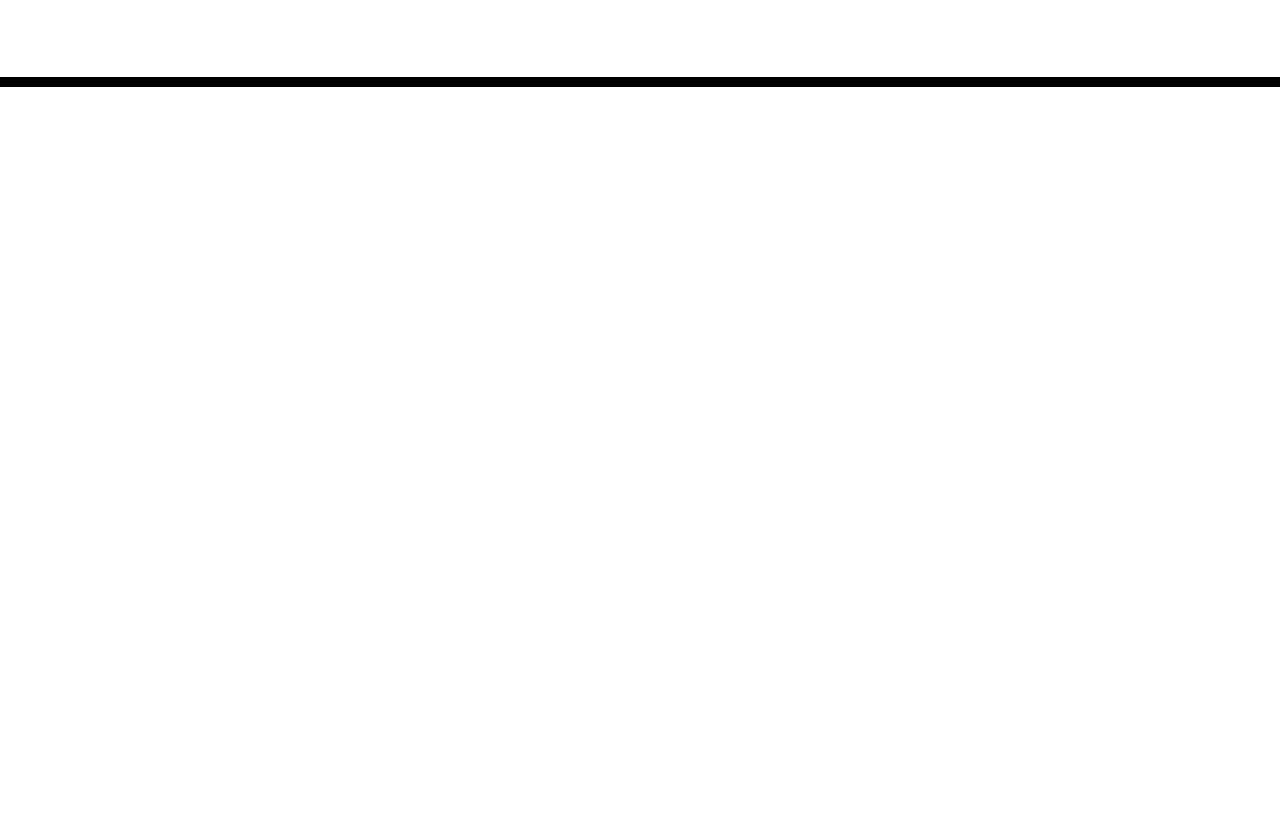
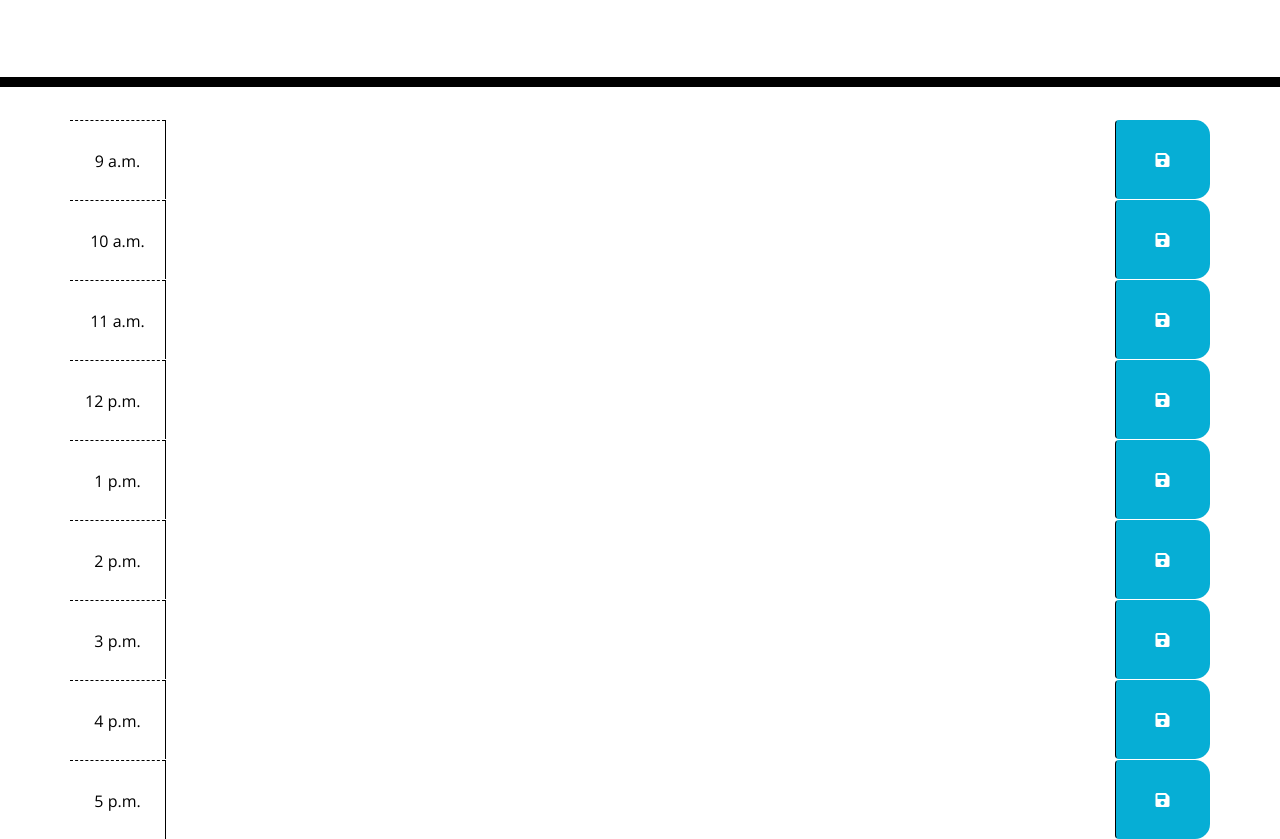
Before and after one commit to Araceli4690/work-day-scheduler, a plain HTML site: page index.html in a window 1280 px wide. Shown: the part 181-1020 px from the top of the page. Before the commit the page ends 800 px from the top, so only its background shows below. Drawn offline with nearby package versions, Linux system fonts and the light colour scheme; files that its build step writes are made by us from their sources.

Commit message:
time blocks & media query

```diff
--- a/assets/style.css
+++ b/assets/style.css
@@ -69,3 +69,25 @@ body {
     font-size: 20px;
     transition: all .3s ease-in-out;
   }
+
+  @media screen and (max-width: 768px), screen and (max-width: 575px) {
+    .row {
+      height: auto;
+      margin-top: 20px;
+    }
+
+    .hour {
+      padding-right: 17%;
+    }
+
+    .saveBtn {
+      border: 0;
+      border-radius: 0.25rem;
+      height: 50px;
+    }
+
+    textarea {
+      min-height: 85px;
+      border: 0;
+    }
+}
--- a/index.html
+++ b/index.html
@@ -18,7 +18,7 @@
       href="https://fonts.googleapis.com/css?family=Open+Sans&display=swap"
       rel="stylesheet"
     />
-    <link rel="stylesheet" href="style.css" />
+    <link rel="stylesheet" href="assets/style.css" />
     <title>Work Day Scheduler</title>
   </head>
 
@@ -28,8 +28,79 @@
       <p class="lead">A simple calendar app for scheduling your work day</p>
       <p id="currentDay" class="lead"></p>
     </header>
+
     <div class="container">
-      <!-- Timeblocks go here -->
+        <div id="hr9" class="row time-block">
+            <div class="col-md-1 hour">
+                9 a.m.
+            </div>
+            <textarea class="col-md-10 description"></textarea>
+            <button class="btn saveBtn col-md-1"><i class="fas fa-save"></i></button>
+        </div>
+
+        <div id="hr10" class="row time-block">
+            <div class="col-md-1 hour">
+                10 a.m.
+            </div>
+            <textarea class="col-md-10 description"></textarea>
+            <button class="btn saveBtn col-md-1"><i class="fas fa-save"></i></button>
+        </div>
+
+        <div id="hr11 "class="row time-block">
+            <div class="col-md-1 hour">
+                11 a.m.
+            </div>
+            <textarea class="col-md-10 description"></textarea>
+            <button class="btn saveBtn col-md-1"><i class="fas fa-save"></i></button>
+        </div>
+
+        <div id="hr12" class="row">
+            <div class="col-md-1 hour">
+               12 p.m.
+            </div>
+            <textarea class="col-md-10 description"></textarea>
+            <button class="btn saveBtn col-md-1"><i class="fas fa-save"></i></button>
+        </div>
+
+        <div id="hr1" class="row time-block">
+            <div class="col-md-1 hour">
+                1 p.m.
+            </div>
+            <textarea class="col-md-10 description"></textarea>
+            <button class="btn saveBtn col-md-1"><i class="fas fa-save"></i></button>
+        </div>
+
+        <div id="hr2" class="row time-block">
+            <div class="col-md-1 hour">
+               2 p.m.
+            </div>
+            <textarea class="col-md-10 description"></textarea>
+            <button class="btn saveBtn col-md-1"><i class="fas fa-save"></i></button>
+        </div>
+
+        <div id="hr3" class="row time-block">
+            <div class="col-md-1 hour">
+              3 p.m.
+            </div>
+            <textarea class="col-md-10 description"></textarea>
+            <button class="btn saveBtn col-md-1"><i class="fas fa-save"></i></button>
+        </div>
+
+        <div id="hr4" class="row time-block">
+            <div class="col-md-1 hour">
+              4 p.m.
+            </div>
+            <textarea class="col-md-10 description"></textarea>
+            <button class="btn saveBtn col-md-1"><i class="fas fa-save"></i></button>
+        </div>
+
+        <div id="hr5" class="row time-block">
+            <div class="col-md-1 hour">
+              5 p.m.
+            </div>
+            <textarea class="col-md-10 description"></textarea>
+            <button class="btn saveBtn col-md-1"><i class="fas fa-save"></i></button>
+        </div>
     </div>
 
     <script src="https://code.jquery.com/jquery-3.4.1.min.js"></script>
```
